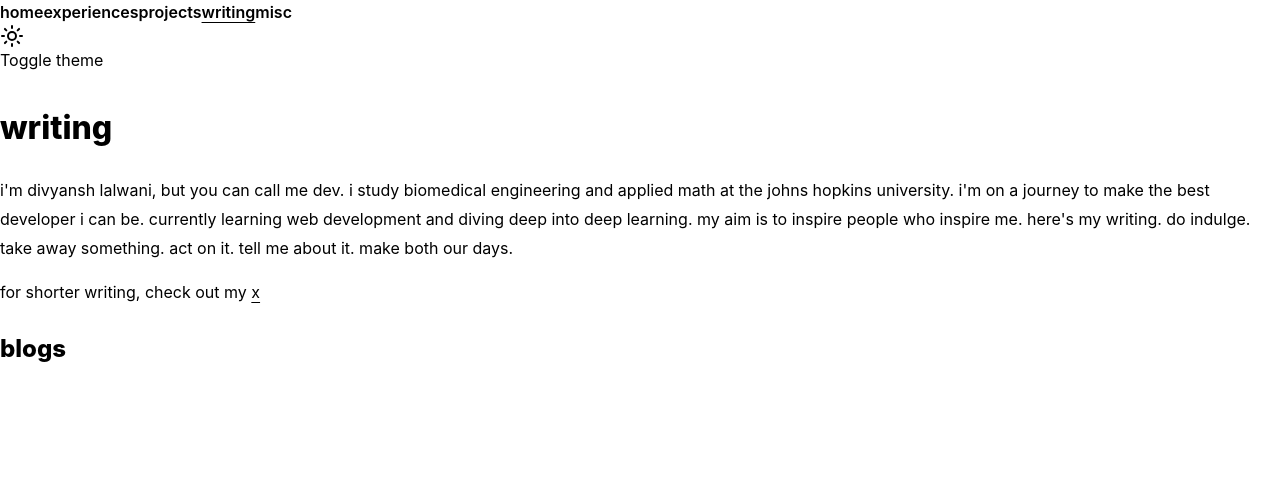
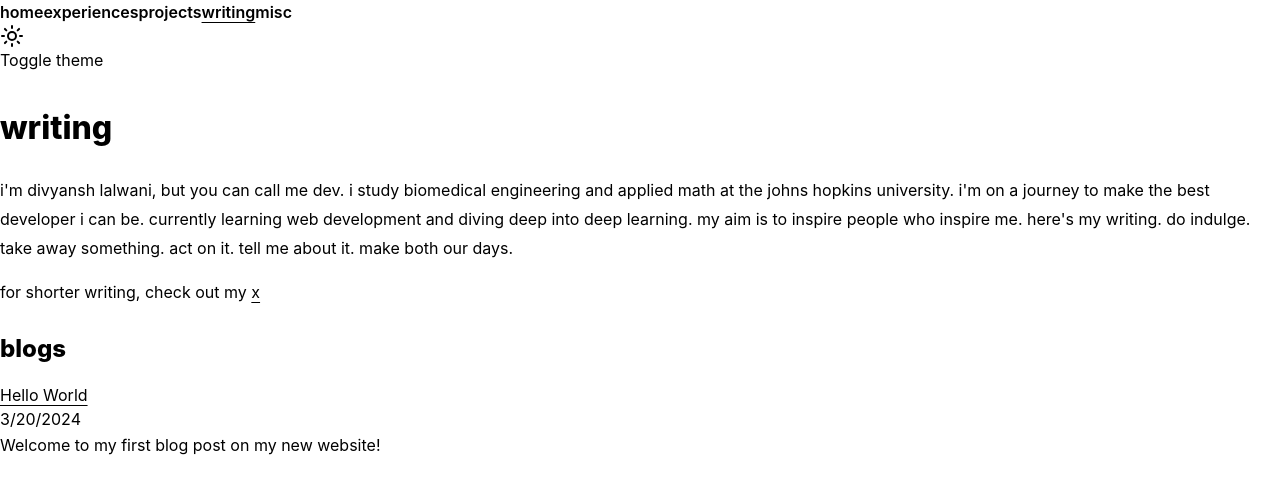
Before and after one commit to DevelopedByDev/portfolio_website, a Next.js app: page /writing in a window 1280 px wide. Shown: the top 494 px of the page. Built offline with nearby package versions, Linux system fonts and the light colour scheme.

Commit message:
dev error fixes

```diff
--- a/lib/posts.ts
+++ b/lib/posts.ts
@@ -15,9 +15,9 @@ export function getAllPosts() {
   const files = fs.readdirSync(postsDirectory)
 
   const posts = files
-    .filter((fileName) => fileName.endsWith('.mdx'))
+    .filter((fileName) => fileName.endsWith('.md'))
     .map((fileName) => {
-      const slug = fileName.replace(/\.mdx$/, '')
+      const slug = fileName.replace(/\.md$/, '')
       const fullPath = path.join(postsDirectory, fileName)
       const fileContents = fs.readFileSync(fullPath, 'utf8')
       const { data } = matter(fileContents)
@@ -34,15 +34,15 @@ export function getAllPosts() {
   return posts
 }
 
-export async function getPostBySlug(slug: string) {
-  const fullPath = path.join(postsDirectory, `${slug}.mdx`)
+export function getPostBySlug(slug: string) {
+  const fullPath = path.join(postsDirectory, `${slug}.md`)
   const fileContents = fs.readFileSync(fullPath, 'utf8')
   const { data, content } = matter(fileContents)
 
   // Convert markdown to HTML string
-  const processedContent = await remark()
+  const processedContent = remark()
     .use(html)
-    .process(content)
+    .processSync(content)
   const contentHtml = processedContent.toString()
 
   return {
--- a/next.config.js
+++ b/next.config.js
@@ -1,13 +1,10 @@
-const withMDX = require('@next/mdx')()
-
 /** @type {import('next').NextConfig} */
 const nextConfig = {
   output: 'export',
   eslint: {
     ignoreDuringBuilds: true,
   },
-  images: { unoptimized: true },
-  pageExtensions: ['js', 'jsx', 'mdx', 'ts', 'tsx']
+  images: { unoptimized: true }
 }
 
-module.exports = withMDX(nextConfig)
+module.exports = nextConfig
--- a/package.json
+++ b/package.json
@@ -10,8 +10,6 @@
   },
   "dependencies": {
     "@hookform/resolvers": "^3.9.0",
-    "@mdx-js/react": "^3.1.0",
-    "@next/mdx": "^15.2.2",
     "@next/swc-wasm-nodejs": "13.5.1",
     "@radix-ui/react-accordion": "^1.2.0",
     "@radix-ui/react-alert-dialog": "^1.1.1",
@@ -40,7 +38,6 @@
     "@radix-ui/react-toggle": "^1.1.0",
     "@radix-ui/react-toggle-group": "^1.1.0",
     "@radix-ui/react-tooltip": "^1.1.2",
-    "@types/mdx": "^2.0.13",
     "@types/node": "20.6.2",
     "@types/react": "18.2.22",
     "@types/react-dom": "18.2.7",
--- /dev/null
+++ b/posts/hello-world.md
@@ -0,0 +1,22 @@
+---
+title: 'Hello World'
+date: '2024-03-20'
+excerpt: 'Welcome to my first blog post on my new website!'
+---
+
+# Hello World
+
+Welcome to my blog! This is my first post using Markdown. Markdown is a simple yet powerful format that lets me write content in a clean and readable way.
+
+## Why I Started This Blog
+
+I wanted to create a space where I could share my thoughts, experiences, and learnings about:
+- Biomedical Engineering
+- Computer Science
+- Web Development
+- Deep Learning
+- And much more!
+
+## What's Next?
+
+I plan to write about my journey in tech, share interesting projects, and discuss the intersection of technology and healthcare. Stay tuned for more content!
```
Also changed, not shown: app/writing/[slug]/page.tsx (+6 -8 lines), 1 other file (tests, documents, lock files or other folders).
